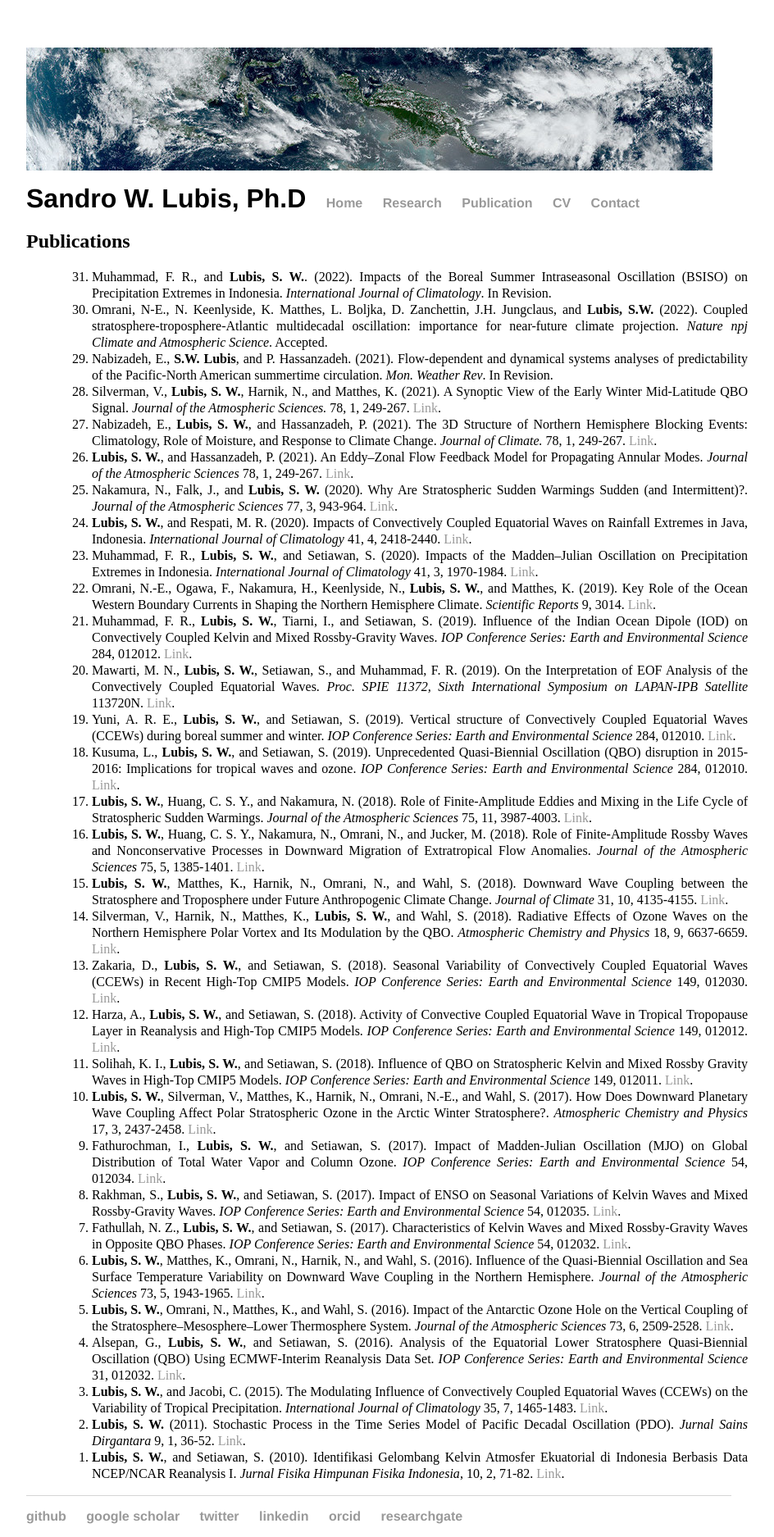
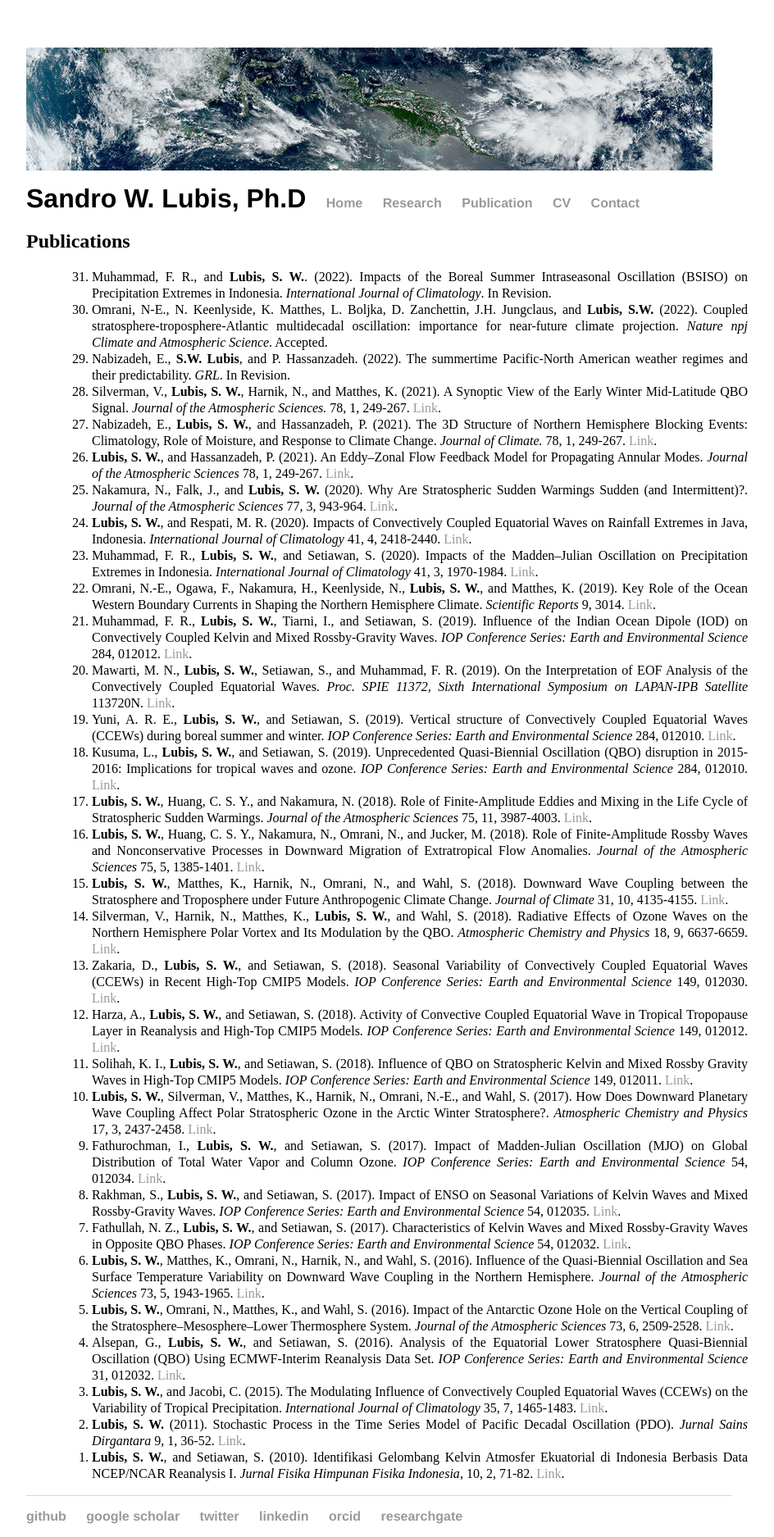
Before and after one commit to sandrolubis/sandrolubis.github.io, a Jekyll site: the page built from publication/index.html, in a window 1280 px wide. Shown: the whole page at 82% size, without its empty margins (276-1220 px from the left). Built offline with Jekyll 4.4.1, drawn with Linux system fonts in a browser that asks for light colours.

Commit message:
Update index.html

```diff
--- a/publication/index.html
+++ b/publication/index.html
@@ -9,7 +9,7 @@
 	<ol reversed>
 		<li>Muhammad, F. R., and <b>Lubis, S. W.</b>. (2022). Impacts of the Boreal Summer Intraseasonal Oscillation (BSISO) on Precipitation Extremes in Indonesia. <i>International Journal of Climatology</i>. In Revision.</li>
 		<li>Omrani, N-E., N. Keenlyside, K. Matthes, L. Boljka, D. Zanchettin, J.H. Jungclaus, and <b>Lubis, S.W. </b> (2022). Coupled stratosphere-troposphere-Atlantic multidecadal oscillation: importance for near-future climate projection. <i>Nature npj Climate and Atmospheric Science</i>. Accepted.</li>
-		<li>Nabizadeh, E., <b>S.W. Lubis</b>, and P. Hassanzadeh. (2021). Flow-dependent and dynamical systems analyses of predictability of the Pacific-North American summertime circulation. <i>Mon. Weather Rev</i>. In Revision.</li>
+		<li>Nabizadeh, E., <b>S.W. Lubis</b>, and P. Hassanzadeh. (2022). The summertime Pacific-North American weather regimes and their predictability. <i>GRL</i>. In Revision.</li>
 		<li>Silverman, V., <b>Lubis, S. W.</b>, Harnik, N., and Matthes, K. (2021). A Synoptic View of the Early Winter Mid-Latitude QBO Signal. <i>Journal of the Atmospheric Sciences.</i> 78, 1, 249-267. <a href="https://doi.org/10.1175/JAS-D-20-0387.1">Link</a>.</li>
 		<li>Nabizadeh, E., <b>Lubis, S. W.</b>, and Hassanzadeh, P. (2021). The 3D Structure of Northern Hemisphere Blocking Events: Climatology, Role of Moisture, and Response to Climate Change. <i> Journal of Climate. </i> 78, 1, 249-267. <a href="https://doi.org/10.1175/JCLI-D-21-0141.1">Link</a>.</li>
 		<li><b>Lubis, S. W.</b>, and Hassanzadeh, P. (2021). An Eddy–Zonal Flow Feedback Model for Propagating Annular Modes. <i>Journal of the Atmospheric Sciences</i> 78, 1, 249-267. <a href="https://doi.org/10.1175/JAS-D-20-0214.1">Link</a>.</li>
```
